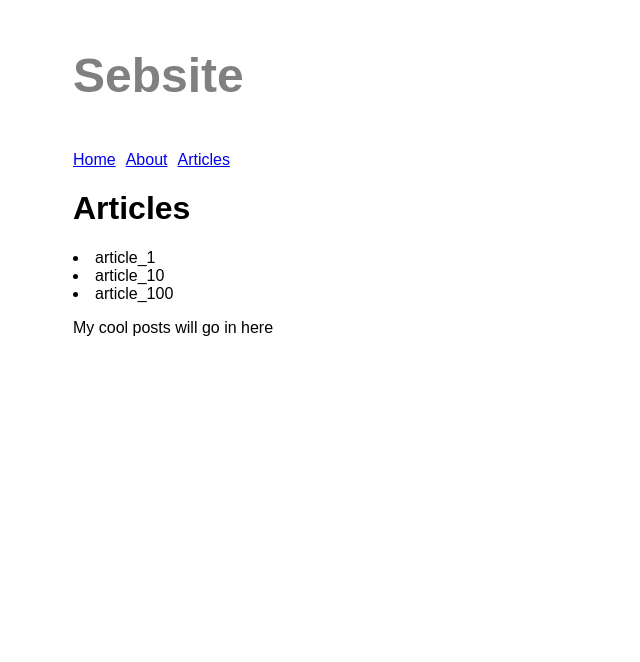
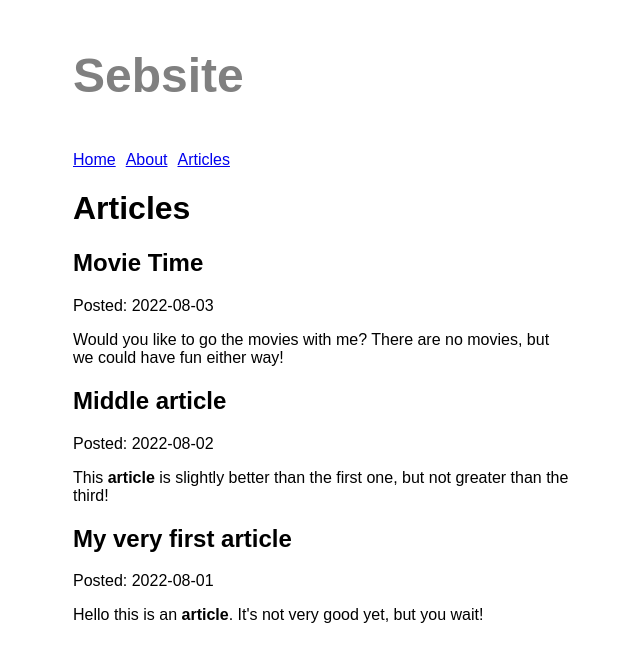
Before and after one commit to SebastianPeterAndersson/gatsby-site-seb, a Gatsby site: page /articles in a window 1280 px wide. Shown: the whole page, without its empty margins (317-957 px from the left). Built offline with nearby package versions, Linux system fonts and the light colour scheme; Gatsby itself is replaced by a stand-in of ours.

Commit message:
Added articles with MDX

```diff
--- a/articles/article_1.mdx
+++ b/articles/article_1.mdx
@@ -0,0 +1,7 @@
+---
+title: "My very first article"
+date: "2022-08-01"
+author: "Sebastian"
+---
+
+Hello this is an **article**. It's not very good yet, but you wait!
--- a/articles/article_10.mdx
+++ b/articles/article_10.mdx
@@ -0,0 +1,7 @@
+---
+title: "Middle article"
+date: "2022-08-02"
+author: "Peter"
+---
+
+This **article** is slightly better than the first one, but not greater than the third!
--- a/articles/article_100.mdx
+++ b/articles/article_100.mdx
@@ -0,0 +1,7 @@
+---
+title: "Movie Time"
+date: "2022-08-03"
+author: "Trulls"
+---
+
+Would you like to go the movies with me? There are no movies, but we could have fun either way!
--- a/gatsby-config.js
+++ b/gatsby-config.js
@@ -12,5 +12,6 @@ module.exports = {
         path: `${__dirname}/articles`,
       }
     },
+    "gatsby-plugin-mdx",
   ],
 }
--- a/package.json
+++ b/package.json
@@ -15,8 +15,11 @@
     "clean": "gatsby clean"
   },
   "dependencies": {
+    "@mdx-js/mdx": "^1.6.22",
+    "@mdx-js/react": "^1.6.22",
     "gatsby": "^4.19.2",
     "gatsby-plugin-image": "^2.19.0",
+    "gatsby-plugin-mdx": "^3.20.0",
     "gatsby-plugin-sharp": "^4.19.0",
     "gatsby-source-filesystem": "^4.19.0",
     "react": "^18.1.0",
--- a/src/pages/articles.js
+++ b/src/pages/articles.js
@@ -1,38 +1,47 @@
 import * as React from 'react'
 import Layout from '../components/layout'
 import { graphql } from 'gatsby'
+import { MDXRenderer } from 'gatsby-plugin-mdx'
 
 const ArticlePage = ({data}) => {
-
-const article = data.allFile.nodes
 
 
   return (
 
-
-
     <Layout pageTitle="Articles">
     {
-        article.map(node => (
-          <li key={node.name}>
-            {node.name}
-          </li>
-        ))
-      }
-      <p>My cool posts will go in here</p>
+       data.allMdx.nodes.map((node) => (
+         <article key={node.id}>
+           <h2>{node.frontmatter.title}</h2>
+           <p>Posted: {node.frontmatter.date}</p>
+            <MDXRenderer>
+                { node.body }
+            </MDXRenderer>
+         </article>
+       ))
+     }
     </Layout>
   )
 
 }
 
+
 export const query = graphql`
-query {
-  allFile(filter: {sourceInstanceName: {eq: "articles"}}) {
-    nodes {
-      name
+  query {
+    allMdx(sort: {fields: frontmatter___date, order: DESC}) {
+      nodes {
+        frontmatter {
+          date
+          title
+        }
+        id
+        body
+      }
     }
   }
-}
 `
 
+
+
+
 export default ArticlePage
```
Also changed, not shown: 1 other file.
